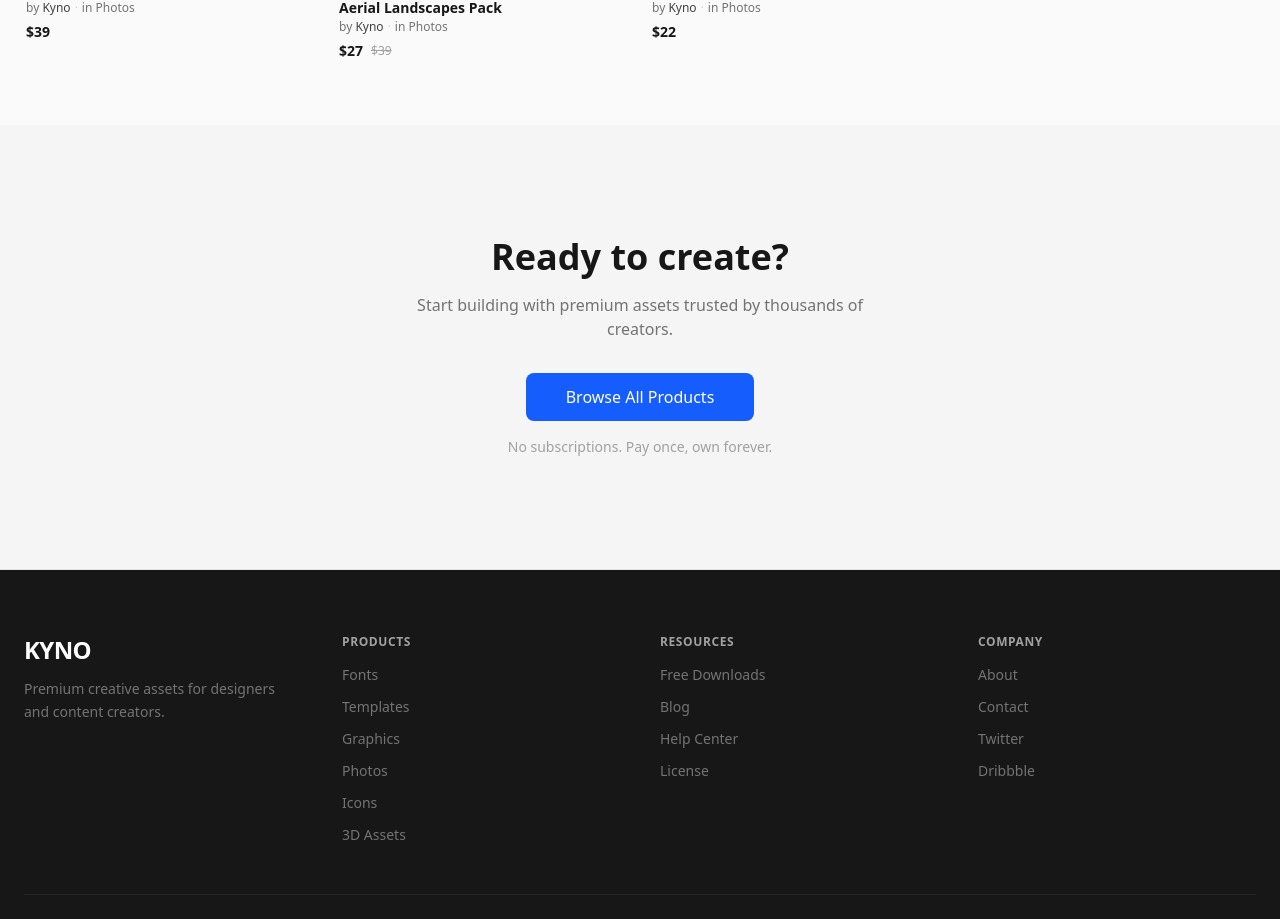
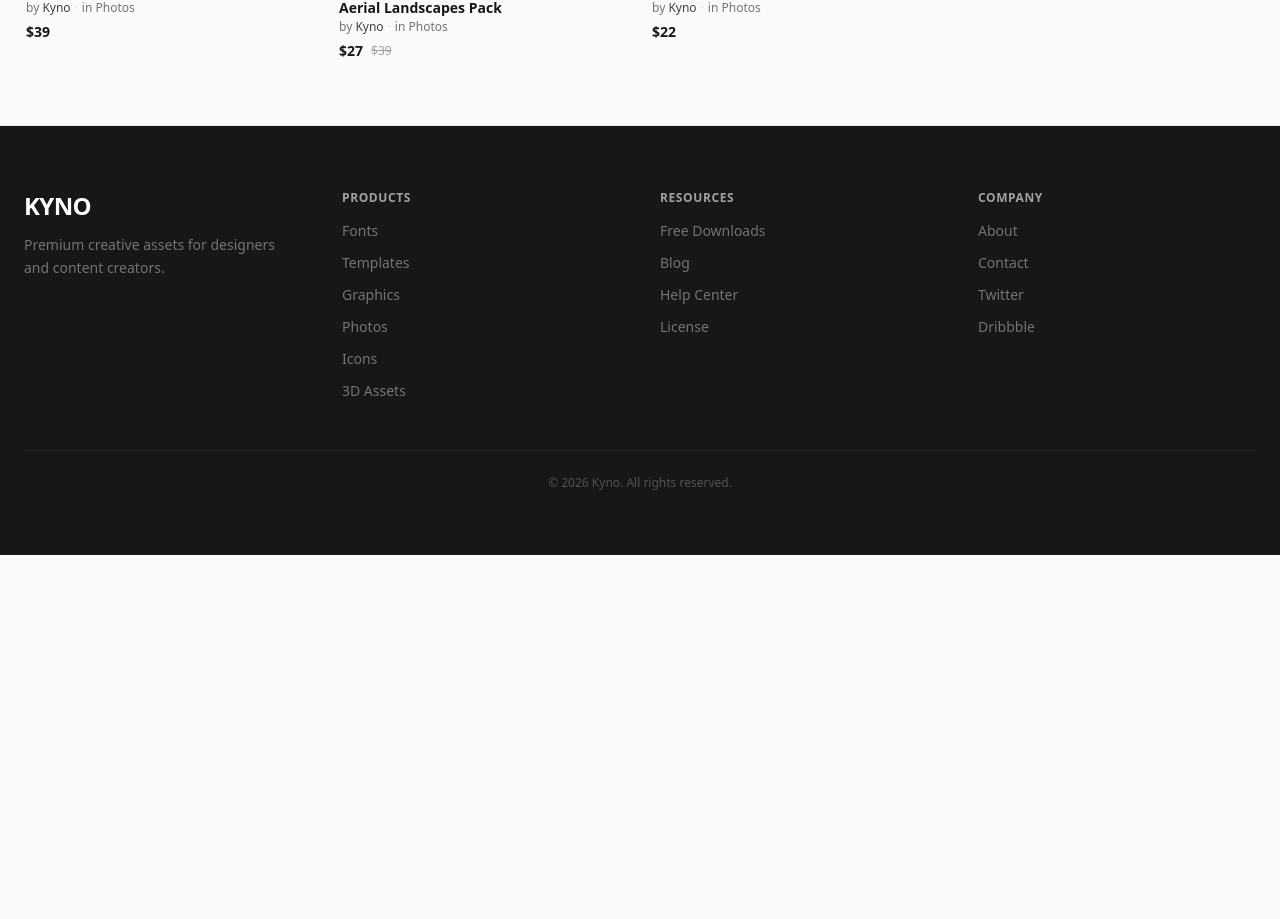
Before and after one commit to KANE-CMD99/kyno, a Next.js app: page / in a window 1280 px wide. Shown: the part 2455-3374 px from the top of the page. After the commit the page ends 3010 px from the top, so only its background shows below. Built offline with nearby package versions, Linux system fonts and the light colour scheme.

Commit message:
chore: remove CTA section from homepage

```diff
--- a/src/app/page.tsx
+++ b/src/app/page.tsx
@@ -1,7 +1,6 @@
 import Nav from "@/components/Nav";
 import HeroSection from "@/components/HeroSection";
 import ProductsSection from "@/components/ProductsSection";
-import CTASection from "@/components/CTASection";
 import Footer from "@/components/Footer";
 
 export default function HomePage() {
@@ -11,7 +10,6 @@ export default function HomePage() {
       <main>
         <HeroSection />
         <ProductsSection />
-        <CTASection />
       </main>
       <Footer />
     </>
--- a/src/components/CTASection.tsx
+++ /dev/null
@@ -1,25 +0,0 @@
-"use client";
-
-import AnimatedSection from "./AnimatedSection";
-
-export default function CTASection() {
-  return (
-    <AnimatedSection className="bg-neutral-100 px-6 py-28 text-center">
-      <h2 className="text-3xl font-bold text-neutral-900 md:text-4xl">
-        Ready to create?
-      </h2>
-      <p className="mx-auto mt-4 max-w-md text-base text-neutral-500">
-        Start building with premium assets trusted by thousands of creators.
-      </p>
-      <a
-        href="#products"
-        className="mt-8 inline-block rounded-lg bg-blue-600 px-10 py-3 text-base font-medium text-white transition-colors hover:bg-blue-700"
-      >
-        Browse All Products
-      </a>
-      <p className="mt-4 text-sm text-neutral-400">
-        No subscriptions. Pay once, own forever.
-      </p>
-    </AnimatedSection>
-  );
-}
```
